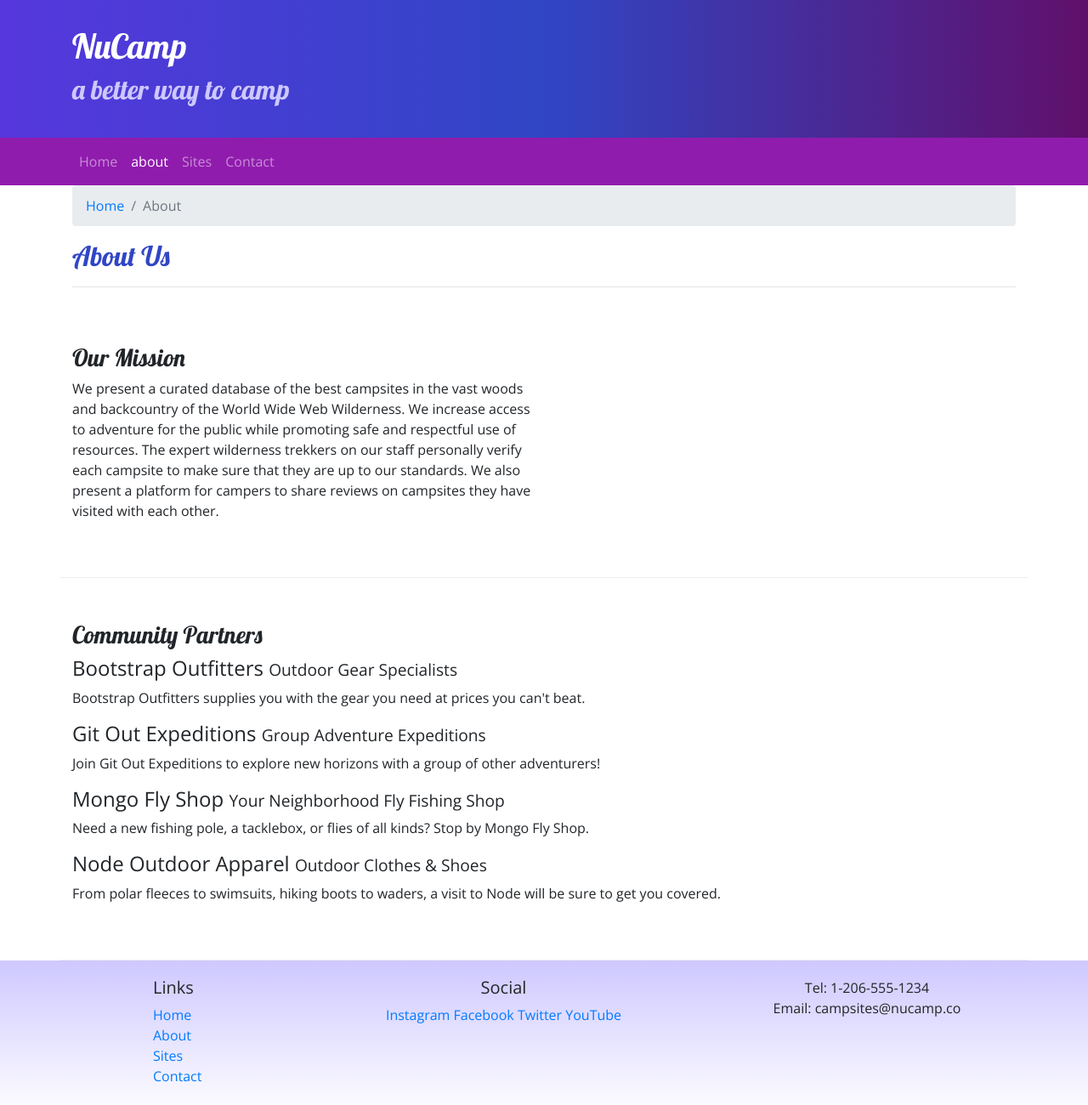
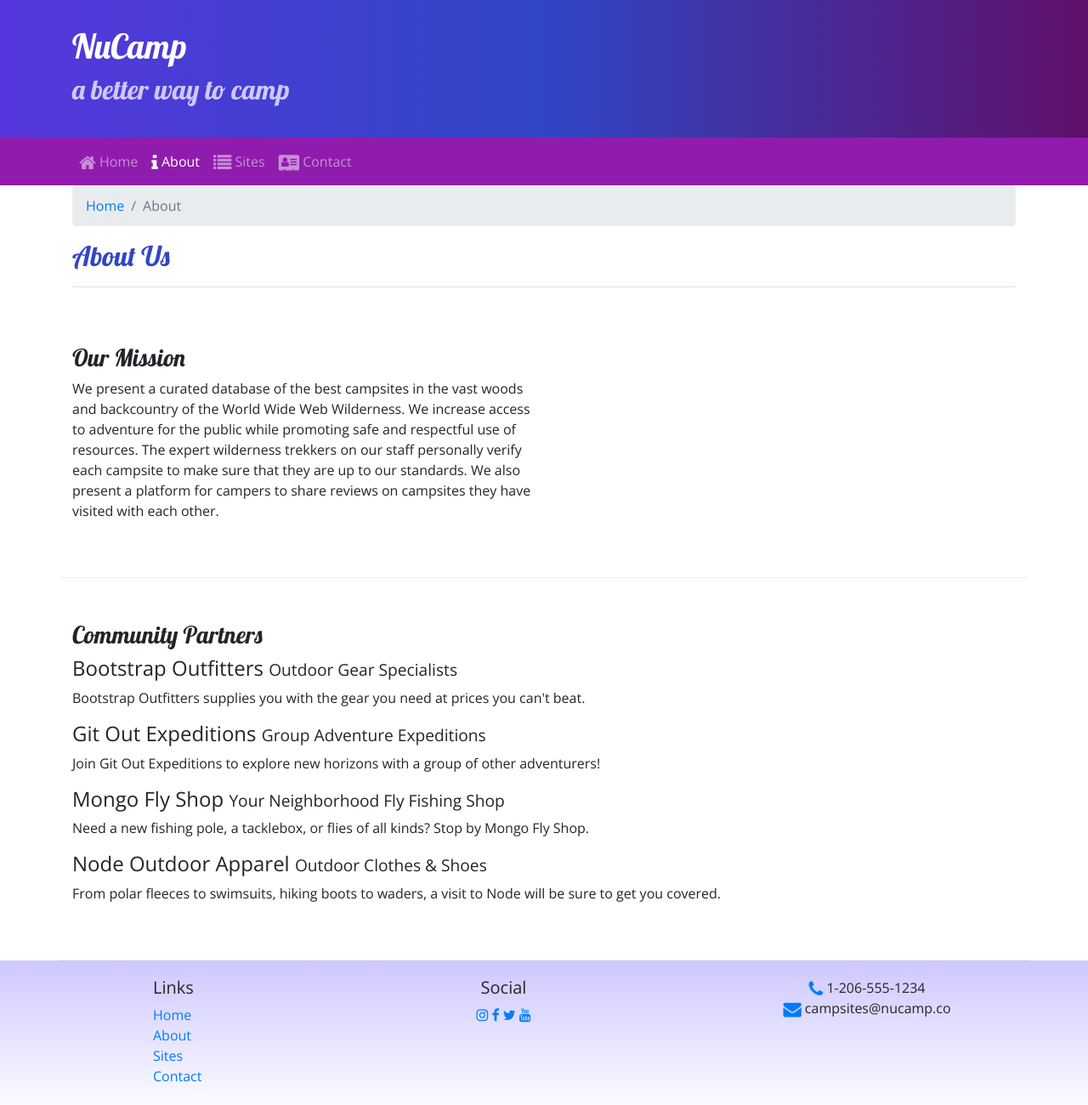
Before and after one commit to mektefaie/nucamp-bootstrap, a website: page aboutus.html in a window 1280 px wide. Shown: the whole page at 85% size. Drawn offline with nearby package versions, Linux system fonts and the light colour scheme.

Commit message:
add icon fonts

```diff
--- a/aboutus.html
+++ b/aboutus.html
@@ -10,6 +10,7 @@
     <link rel="stylesheet" href="./node_modules/bootstrap/dist/css/bootstrap.min.css" />
 
     <!-- Additional CSS must be placed after Bootstrap CSS -->
+    <link rel="stylesheet" href="node_modules/font-awesome/css/font-awesome.min.css" />
     <link rel="stylesheet" href="https://fonts.googleapis.com/css?family=Lobster|Open+Sans" />
     <link rel="stylesheet" href="css/styles.css" />
     <title>NuCamp: A Better Way To Camp</title>
@@ -35,10 +36,13 @@
             </button>
             <div class="collapse navbar-collapse" id="nucampNavbar">
                 <ul class="navbar-nav">
-                    <li class="nav-item"><a class="nav-link" href="./index.html">Home</a></li>
-                    <li class="nav-item active"><a class="nav-link" href="#">about</a></li>
-                    <li class="nav-item"><a class="nav-link" href="#">Sites</a></li>
-                    <li class="nav-item"><a class="nav-link" href="#">Contact</a></li>
+                    <li class="nav-item"><a class="nav-link" href="./index.html"><i class="fa fa-home fa-lg"></i>
+                            Home</a></li>
+                    <li class="nav-item active"><a class="nav-link" href="#"><i class="fa fa-info fa-lg"></i> About</a>
+                    </li>
+                    <li class="nav-item"><a class="nav-link" href="#"><i class="fa fa-list fa-lg"></i> Sites</a></li>
+                    <li class="nav-item"><a class="nav-link" href="#"><i class="fa fa-address-card fa-lg"></i>
+                            Contact</a></li>
                 </ul>
             </div>
         </div>
@@ -103,14 +107,14 @@
                 </div>
                 <div class="col-6 col-sm-5 text-center">
                     <h5>Social</h5>
-                    <a href="http://instagram.com/">Instagram</a>
-                    <a href="http://facebook.com/">Facebook</a>
-                    <a href="http://twitter.com/">Twitter</a>
-                    <a href="http://youtube.com/">YouTube</a>
+                    <a href="http://instagram.com/"><i class="fa fa-instagram"></i></a>
+                    <a href="http://facebook.com/"><i class="fa fa-facebook"></i></a>
+                    <a href="http://twitter.com/"><i class="fa fa-twitter"></i></a>
+                    <a href="http://youtube.com/"><i class="fa fa-youtube"></i></a>
                 </div>
                 <div class="col-sm-4 text-center">
-                    Tel: 1-206-555-1234<br />
-                    Email: campsites@nucamp.co
+                    <i class="fa fa-phone fa-lg text-primary"></i> 1-206-555-1234<br />
+                    <i class="fa fa-envelope fa-lg text-primary"></i> campsites@nucamp.co
                 </div>
             </div>
         </div>
--- a/package.json
+++ b/package.json
@@ -15,6 +15,7 @@
   },
   "dependencies": {
     "bootstrap": "^4.5.2",
+    "font-awesome": "^4.7.0",
     "jquery": "^3.5.1",
     "popper.js": "^1.16.1"
   }
```
Also changed, not shown: index.html (+14 -10 lines), 1 other file.
